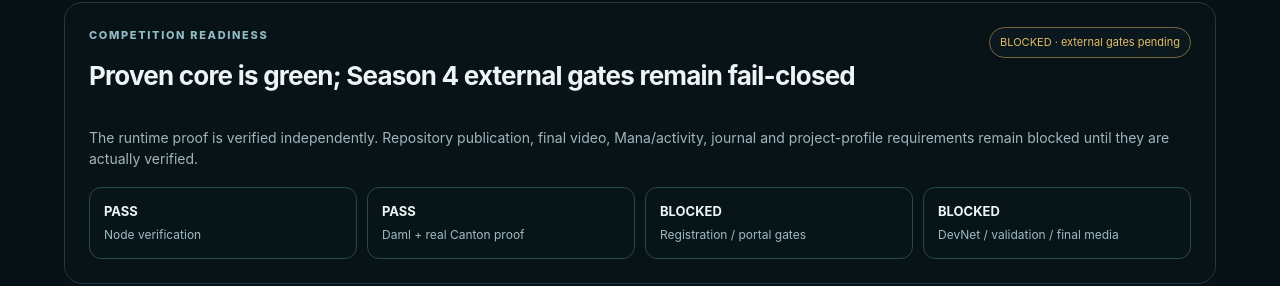
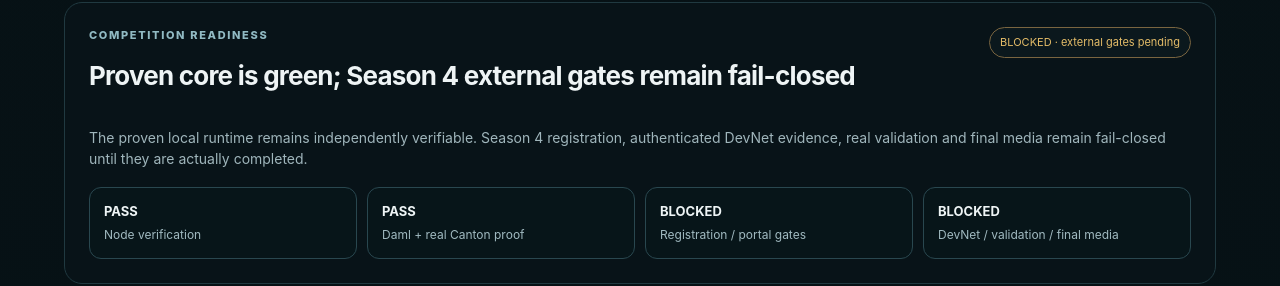
Before and after one commit to Saidur-droid/CommitLedger, a website: page web/index.html in a window 1280 px wide. Shown: the part 1077-1363 px from the top of the page. Drawn offline with Linux system fonts and the light colour scheme; no server answers.

Commit message:
copy: remove stale Season 3 readiness gates

```diff
--- a/web/index.html
+++ b/web/index.html
@@ -21,7 +21,7 @@
 
 <section id="competition-readiness" class="panel readiness-panel" aria-labelledby="readiness-title">
 <div class="panel-head"><div><p class="kicker">COMPETITION READINESS</p><h2 id="readiness-title">Proven core is green; Season 4 external gates remain fail-closed</h2></div><span class="status blocked">BLOCKED · external gates pending</span></div>
-<p class="muted">The runtime proof is verified independently. Repository publication, final video, Mana/activity, journal and project-profile requirements remain blocked until they are actually verified.</p>
+<p class="muted">The proven local runtime remains independently verifiable. Season 4 registration, authenticated DevNet evidence, real validation and final media remain fail-closed until they are actually completed.</p>
 <div class="readiness-grid"><div><strong>PASS</strong><span>Node verification</span></div><div><strong>PASS</strong><span>Daml + real Canton proof</span></div><div><strong>BLOCKED</strong><span>Registration / portal gates</span></div><div><strong>BLOCKED</strong><span>DevNet / validation / final media</span></div></div>
 </section>
 
```
